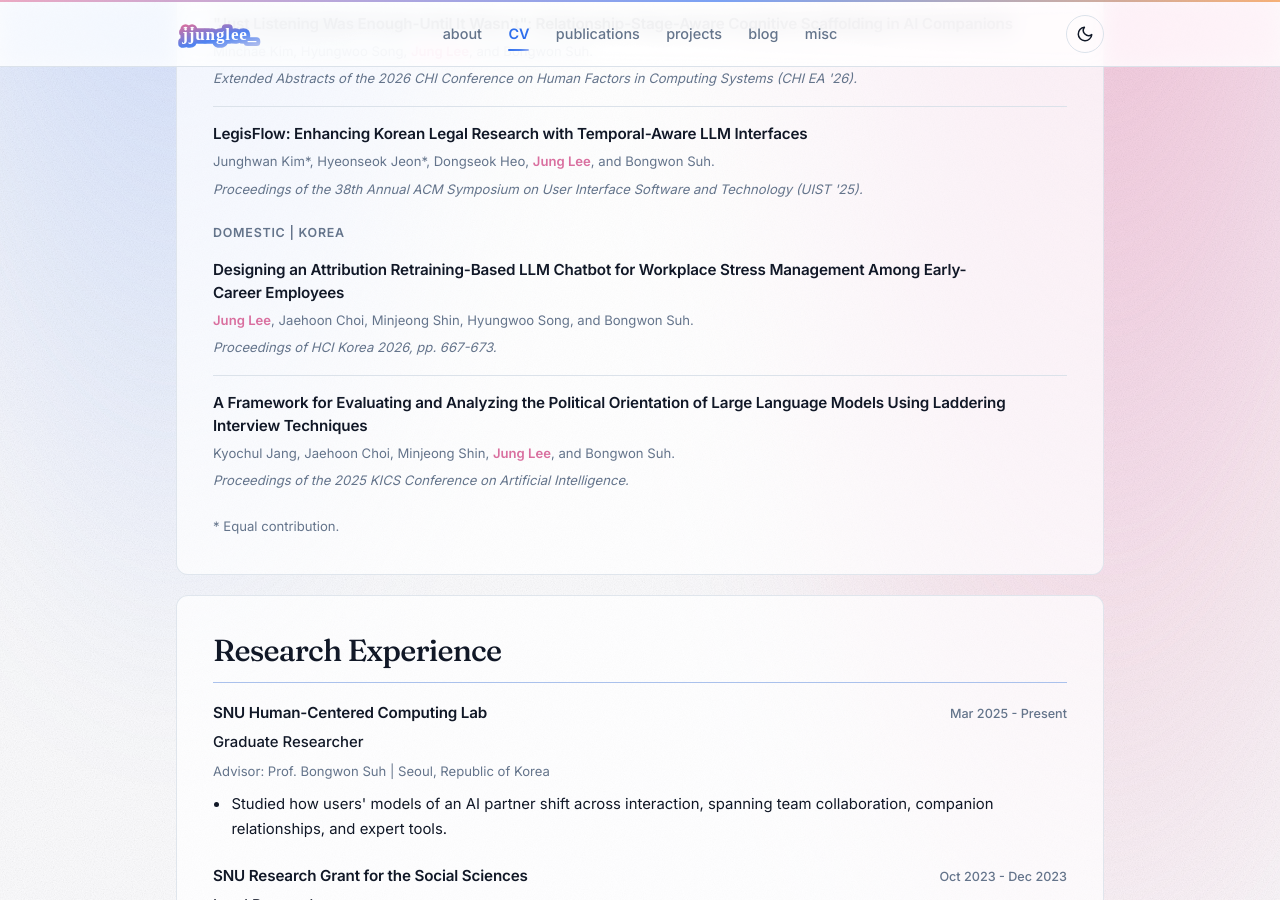
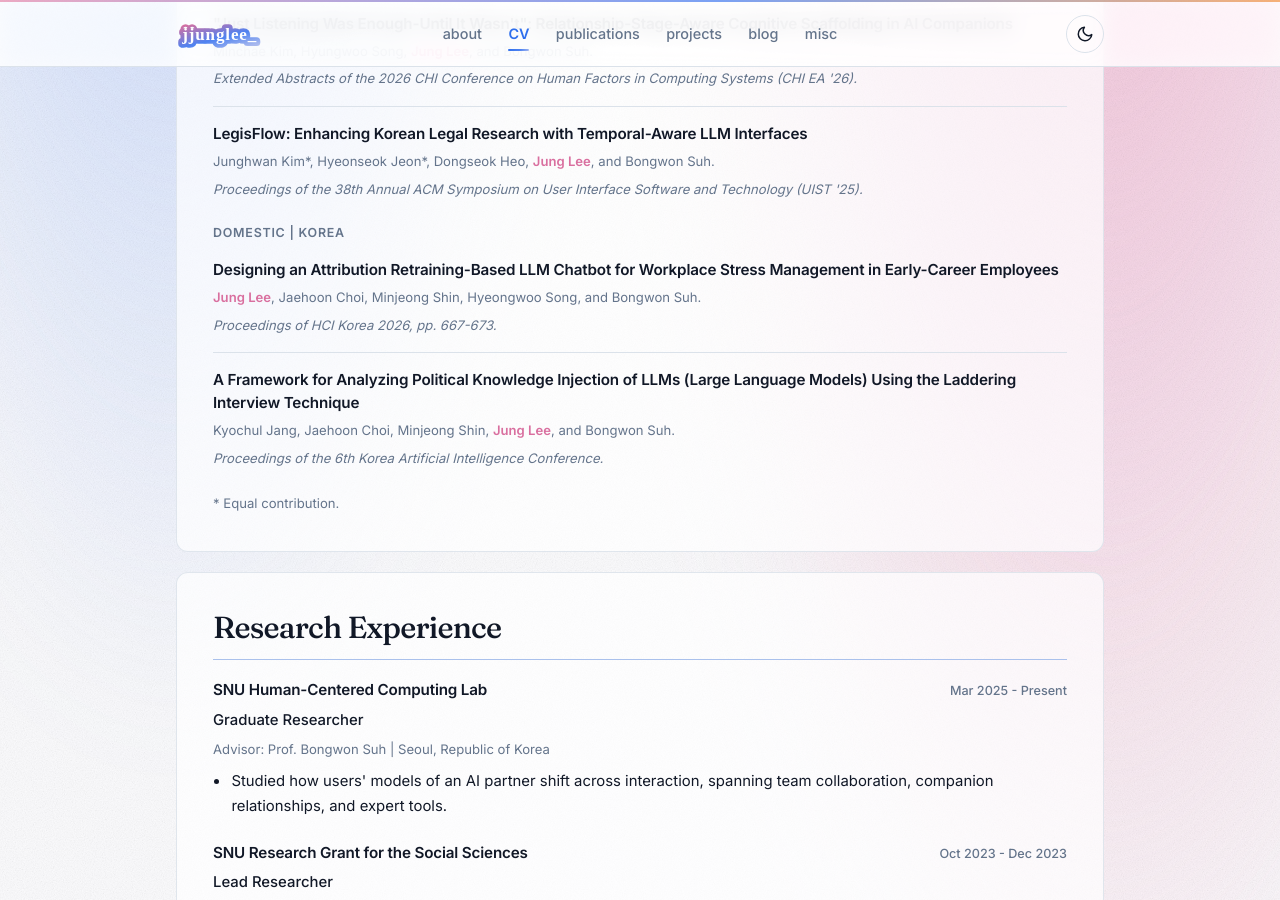
Before and after one commit to leejungp2/leejungp2.github.io, a Jekyll site: the page built from _pages/cv.md, in a window 1280 px wide and 900 px high, scrolled down 1524 px. Built offline with Jekyll 4.4.1, drawn with Linux system fonts in a browser that asks for light colours.

Commit message:
Align HCI Korea and Korea AI Conference paper details with published PDFs

```diff
--- a/_pages/cv.md
+++ b/_pages/cv.md
@@ -78,14 +78,14 @@ action_url: /assets/files/Jung_Lee_CV.pdf
       <h3 class="cv-publication-group">Domestic | Korea</h3>
       <ol class="cv-publications">
         <li>
-          <h4><a href="https://www.dbpia.co.kr/journal/articleDetail?nodeId=NODE12745858">Designing an Attribution Retraining-Based LLM Chatbot for Workplace Stress Management Among Early-Career Employees</a></h4>
-          <p class="cv-authors"><strong>Jung Lee</strong>, Jaehoon Choi, Minjeong Shin, Hyungwoo Song, and Bongwon Suh.</p>
+          <h4><a href="https://www.dbpia.co.kr/journal/articleDetail?nodeId=NODE12745858">Designing an Attribution Retraining-Based LLM Chatbot for Workplace Stress Management in Early-Career Employees</a></h4>
+          <p class="cv-authors"><strong>Jung Lee</strong>, Jaehoon Choi, Minjeong Shin, Hyeongwoo Song, and Bongwon Suh.</p>
           <p class="cv-meta"><em>Proceedings of HCI Korea 2026, pp. 667-673.</em></p>
         </li>
         <li>
-          <h4><a href="https://scholar.google.com/scholar?oi=bibs&amp;cluster=6252816665032242407&amp;btnI=1&amp;hl=ko">A Framework for Evaluating and Analyzing the Political Orientation of Large Language Models Using Laddering Interview Techniques</a></h4>
+          <h4><a href="https://scholar.google.com/scholar?oi=bibs&amp;cluster=6252816665032242407&amp;btnI=1&amp;hl=ko">A Framework for Analyzing Political Knowledge Injection of LLMs (Large Language Models) Using the Laddering Interview Technique</a></h4>
           <p class="cv-authors">Kyochul Jang, Jaehoon Choi, Minjeong Shin, <strong>Jung Lee</strong>, and Bongwon Suh.</p>
-          <p class="cv-meta"><em>Proceedings of the 2025 KICS Conference on Artificial Intelligence.</em></p>
+          <p class="cv-meta"><em>Proceedings of the 6th Korea Artificial Intelligence Conference.</em></p>
         </li>
       </ol>
       <p class="cv-meta">* Equal contribution.</p>
```
Also changed, not shown: _data/publications.yml (+10 -11 lines), _pages/publications/hcik-attribution.md (+1 -1 lines), _pages/publications/llm-political-orientation.md (+2 -2 lines).
